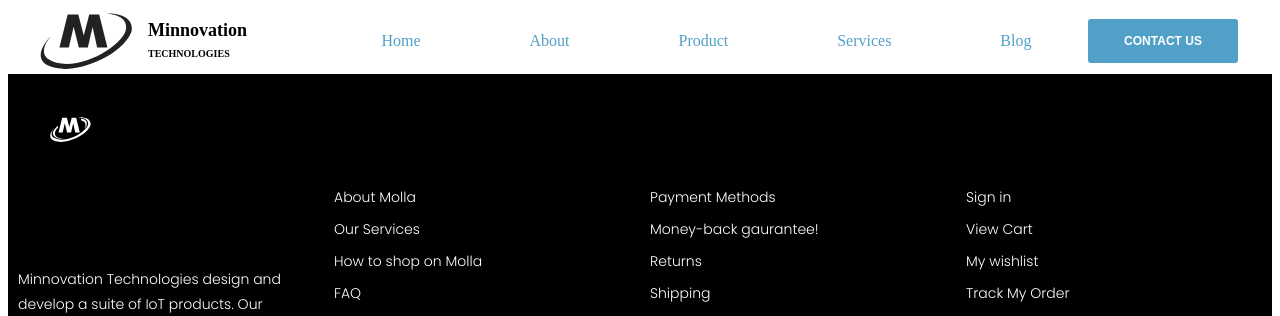
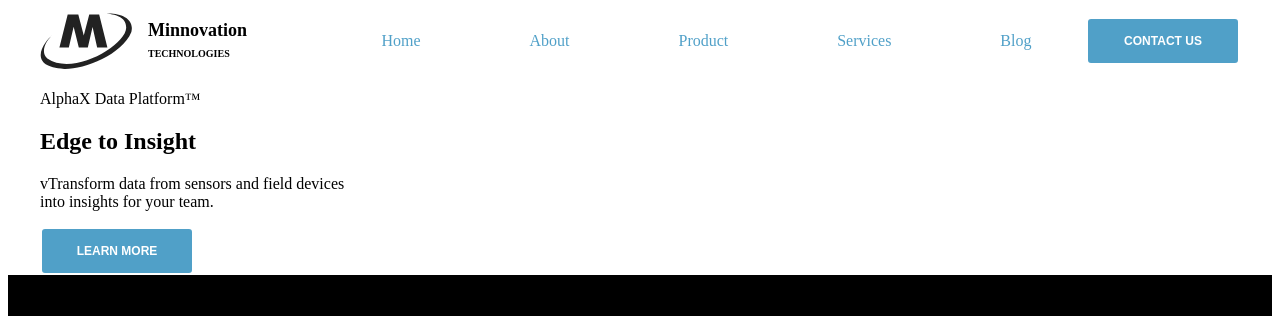
Before and after one commit to Adhish-Ullasan/minnovation-technologies, a React (Create React App) app: page / in a window 1280 px wide. Shown: the top 316 px of the page. Built offline with nearby package versions, Linux system fonts and the light colour scheme.

Commit message:
HOMEPAGE : add initial contents

```diff
--- a/src/pages/Home.jsx
+++ b/src/pages/Home.jsx
@@ -4,7 +4,21 @@
 
     return (
         <>
-          <div cl></div>
+          <div className="container">
+            <div>
+              <p>AlphaX Data Platform™</p>
+            </div>
+            <div>
+              <h2>Edge to Insight</h2>
+            </div>
+            <div>
+              <p>vTransform data from sensors and field devices <br />
+                into insights for your team.</p>
+            </div>
+            <div>
+              <button className='primaryButton'>LEARN MORE</button>
+            </div>
+          </div>
         </>
     )
   }
```
